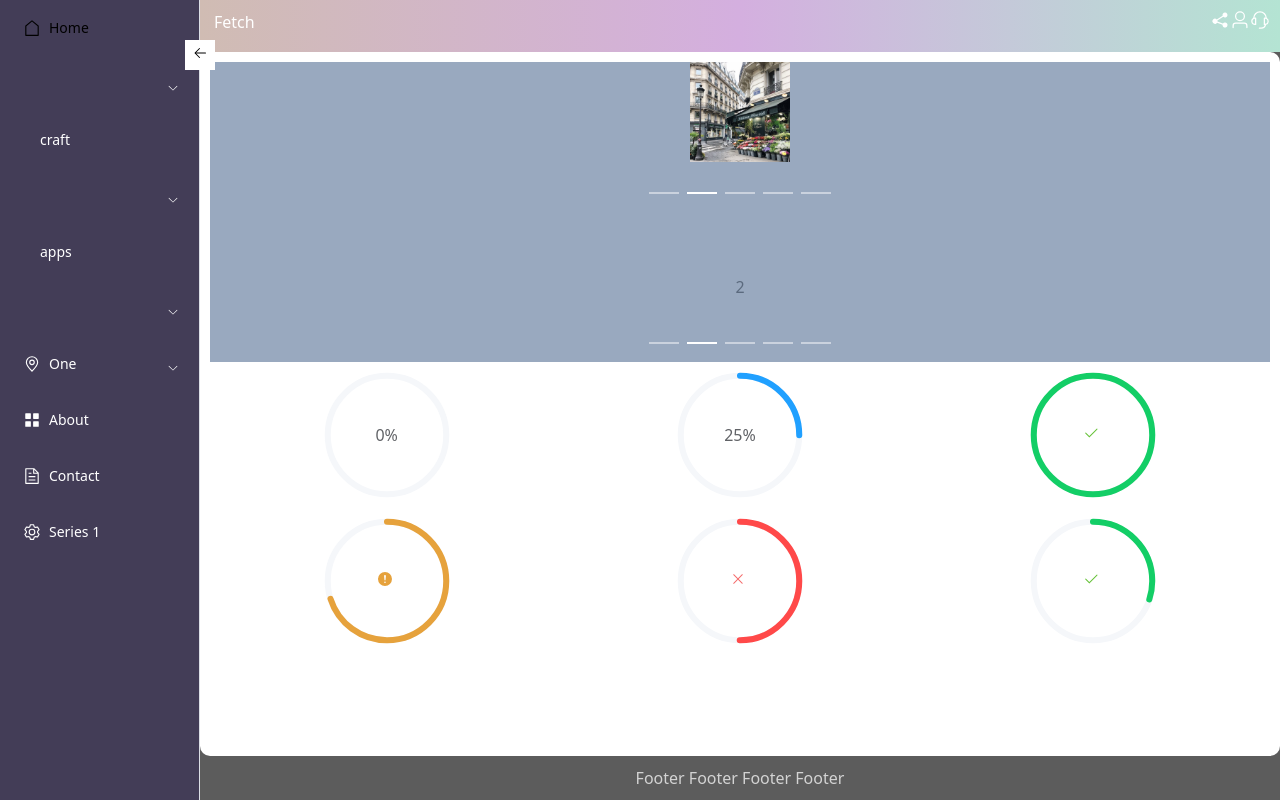
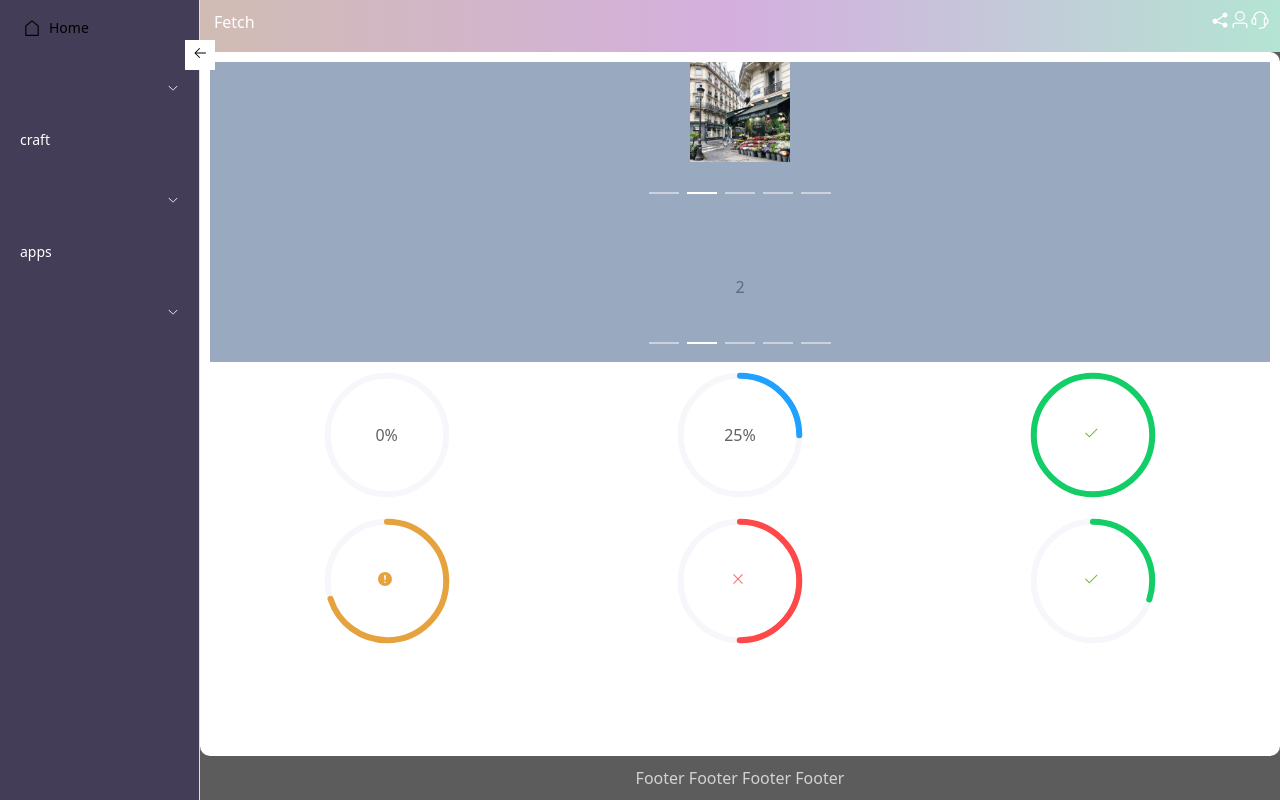
Before and after one commit to cindy951357/-learn-nuxt3-ninja, a Nuxt app: page / in a window 1280 px wide. Built offline with nearby package versions, Linux system fonts and the light colour scheme.

Commit message:
fix all collapse bug

```diff
--- a/components/Sidebar.vue
+++ b/components/Sidebar.vue
@@ -22,35 +22,33 @@
             <el-icon><house /></el-icon>
             <template #title><NuxtLink to="/">Home</NuxtLink></template>
         </el-menu-item>
-        <!-- first for -->
-        <template v-for="(item, i) in MainMenuConfig" :key="i">
+        <div v-for="(item, i) in MainMenuConfig" :key="i">
           <div v-if="item.heading">
-            <el-menu-item>
-                <template #title><el-menu-item>{{ item.heading }}</el-menu-item></template>
-
+            <el-menu-item  :index="`${i}-2`">
+                <template #title>{{ item.heading }}</template>
             </el-menu-item>
           </div>
-          <!-- second for -->
-          <el-sub-menu>
-            <template v-for="(secondItem, j) in item.pages" :key="j">
-              <template v-if="secondItem.heading">
-                <NuxtLink :to="secondItem.route">{{ secondItem.heading }}</NuxtLink>
-              </template>
-              <template v-if="secondItem.sectionTitle && secondItem.route">
-                <el-menu-item>{{ secondItem.sectionTitle }}</el-menu-item>
-              </template>
+          <el-sub-menu :index="`${i}-2`">
+            <div v-for="(secondItem, j) in item.pages" :key="j">
+              <div v-if="secondItem.heading">
+                <el-menu-item :index="`${i+2}-${j}`"><NuxtLink :to="secondItem.route">{{ secondItem.heading }}</NuxtLink></el-menu-item>
+              </div>
+              <div v-if="secondItem.sectionTitle && secondItem.route">
+                <span class="second-item-section-title">{{ secondItem.sectionTitle }}</span>
+              </div>
 
-              <!-- third for -->
-              <template v-for="(thirdItem, k) in secondItem.sub" :key="k">
-                <div v-if="thirdItem.heading">
-                  <el-menu-item ><NuxtLink :to="thirdItem.route">{{ thirdItem.heading }}</NuxtLink></el-menu-item>
-                </div>
-              </template>
-            </template>
+              <div v-for="(thirdItem, k) in secondItem.sub" :key="k">
+                <el-menu-item-group>
+                  <template v-if="thirdItem.heading" #title>
+                    <el-menu-item :index="`${i+2}-${j}-${k}`"><NuxtLink :to="thirdItem.route">{{ thirdItem.heading }}</NuxtLink></el-menu-item>
+                  </template>
+                </el-menu-item-group>
+              </div>
+            </div>
           </el-sub-menu>
-        </template>
+        </div>
 
-
+<!--
 
         <el-sub-menu index="1">
             <template #title>
@@ -85,7 +83,7 @@
       <el-menu-item index="5">
         <el-icon><setting /></el-icon>
         <template #title><NuxtLink to="/products">Series 1</NuxtLink></template>
-      </el-menu-item>
+      </el-menu-item> -->
     </el-menu>
   </div>
   </template>
@@ -139,8 +137,9 @@ const sidebarRef = ref<any>(null);
   <style lang="scss">
   .el-menu-vertical-demo:not(.el-menu--collapse) {
     width: 200px;
-    min-height: 100vh;
+    height: 100vh;
     background-color: gray;
+    overflow-y: scroll;
   }
 
   .el-menu {
@@ -173,4 +172,8 @@ const sidebarRef = ref<any>(null);
     background-color: white;
     z-index: 1;
   }
+
+  .second-item-section-title {
+    color: white;
+  }
   </style>
```
